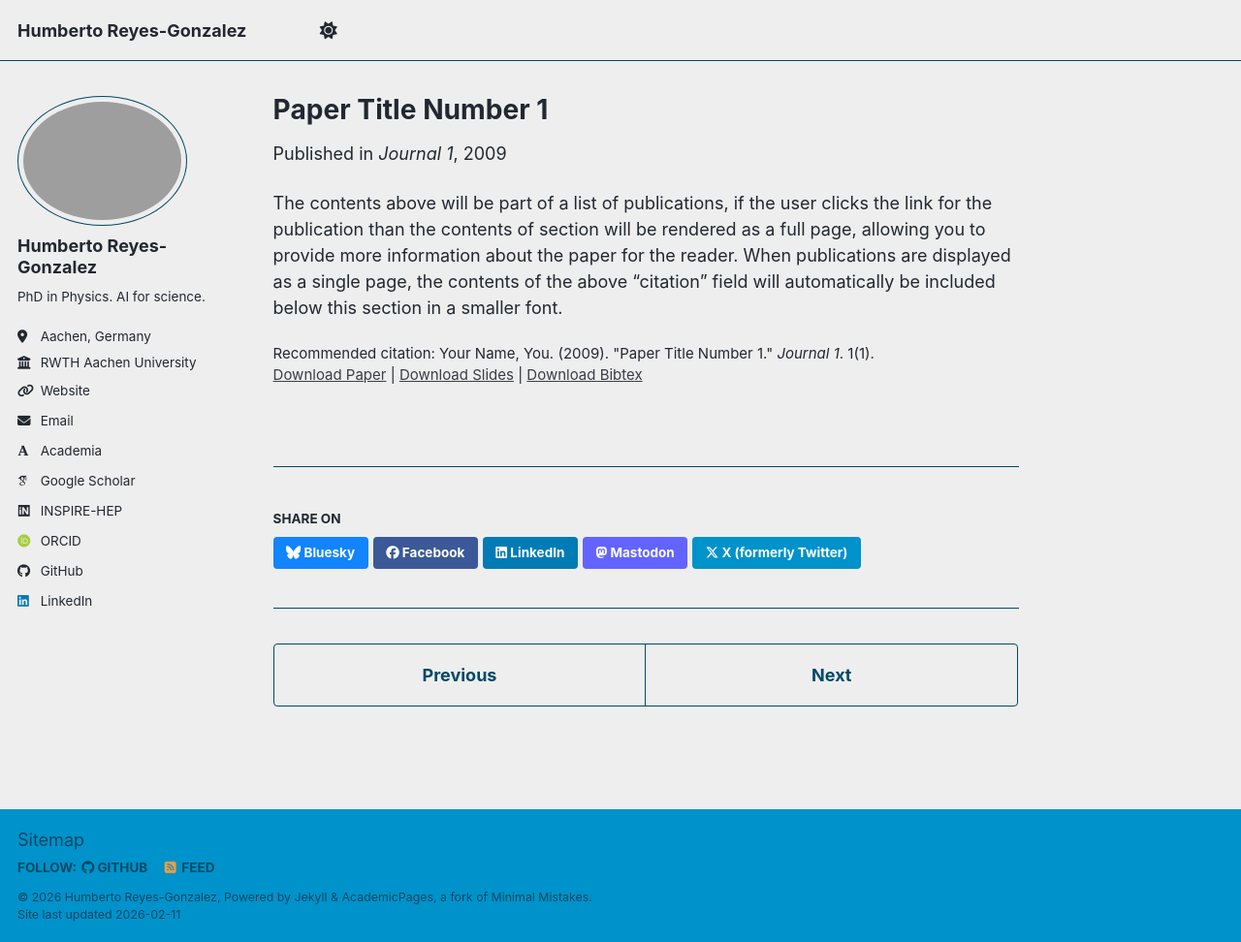
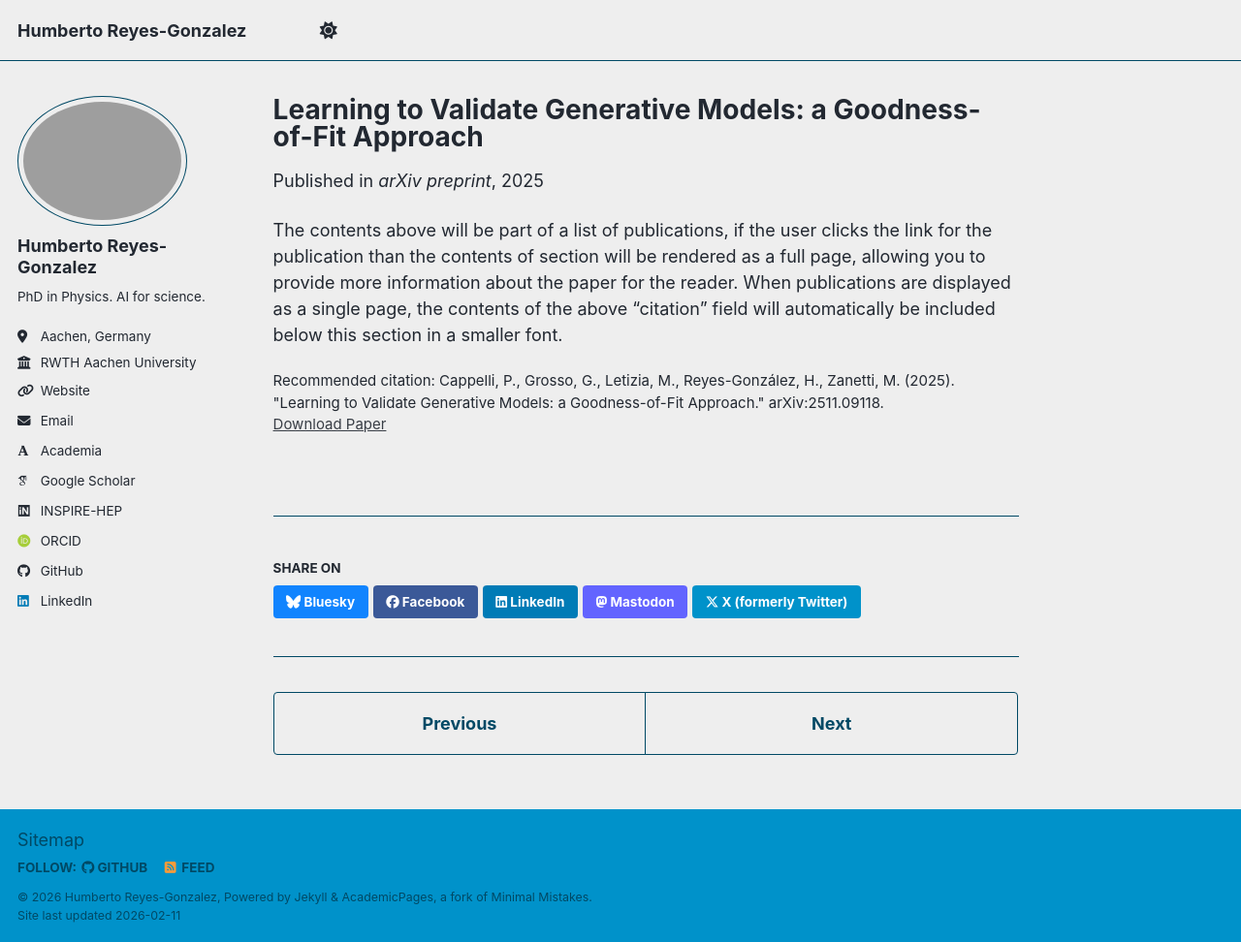
Before and after one commit to hreyes91/hreyes91.github.io, a Jekyll site: the page built from _publications/2009-10-01-paper-title-number-1.md, in a window 1280 px wide and 972 px high. Shown: the whole window at 97% size. Built offline with Jekyll 4.4.1, drawn with Linux system fonts in a browser that asks for light colours; some web fonts are replaced; a script bundle is joined from its source files by our own code; library files that are not in the unit come from our copies.

Commit message:
Update 2009-10-01-paper-title-number-1.md

```diff
--- a/_publications/2009-10-01-paper-title-number-1.md
+++ b/_publications/2009-10-01-paper-title-number-1.md
@@ -1,14 +1,13 @@
 ---
-title: "Paper Title Number 1"
+title: "Learning to Validate Generative Models: a Goodness-of-Fit Approach"
 collection: publications
 category: manuscripts
-permalink: /publication/2009-10-01-paper-title-number-1
-excerpt: 'This paper is about the number 1. The number 2 is left for future work.'
-date: 2009-10-01
-venue: 'Journal 1'
-slidesurl: 'https://academicpages.github.io/files/slides1.pdf'
-paperurl: 'https://academicpages.github.io/files/paper1.pdf'
-bibtexurl: 'https://academicpages.github.io/files/bibtex1.bib'
-citation: 'Your Name, You. (2009). &quot;Paper Title Number 1.&quot; <i>Journal 1</i>. 1(1).'
+permalink: /publication/2025-learning-to-validate-generative-models
+excerpt: "We introduce a goodness-of-fit framework to rigorously evaluate generative models in high-dimensional physics applications."
+date: 2025-01-01
+venue: "arXiv preprint"
+paperurl: "https://arxiv.org/abs/2511.09118"
+citation: "Cappelli, P., Grosso, G., Letizia, M., Reyes-González, H., Zanetti, M. (2025). \"Learning to Validate Generative Models: a Goodness-of-Fit Approach.\" arXiv:2511.09118."
 ---
+
 The contents above will be part of a list of publications, if the user clicks the link for the publication than the contents of section will be rendered as a full page, allowing you to provide more information about the paper for the reader. When publications are displayed as a single page, the contents of the above "citation" field will automatically be included below this section in a smaller font.
```
